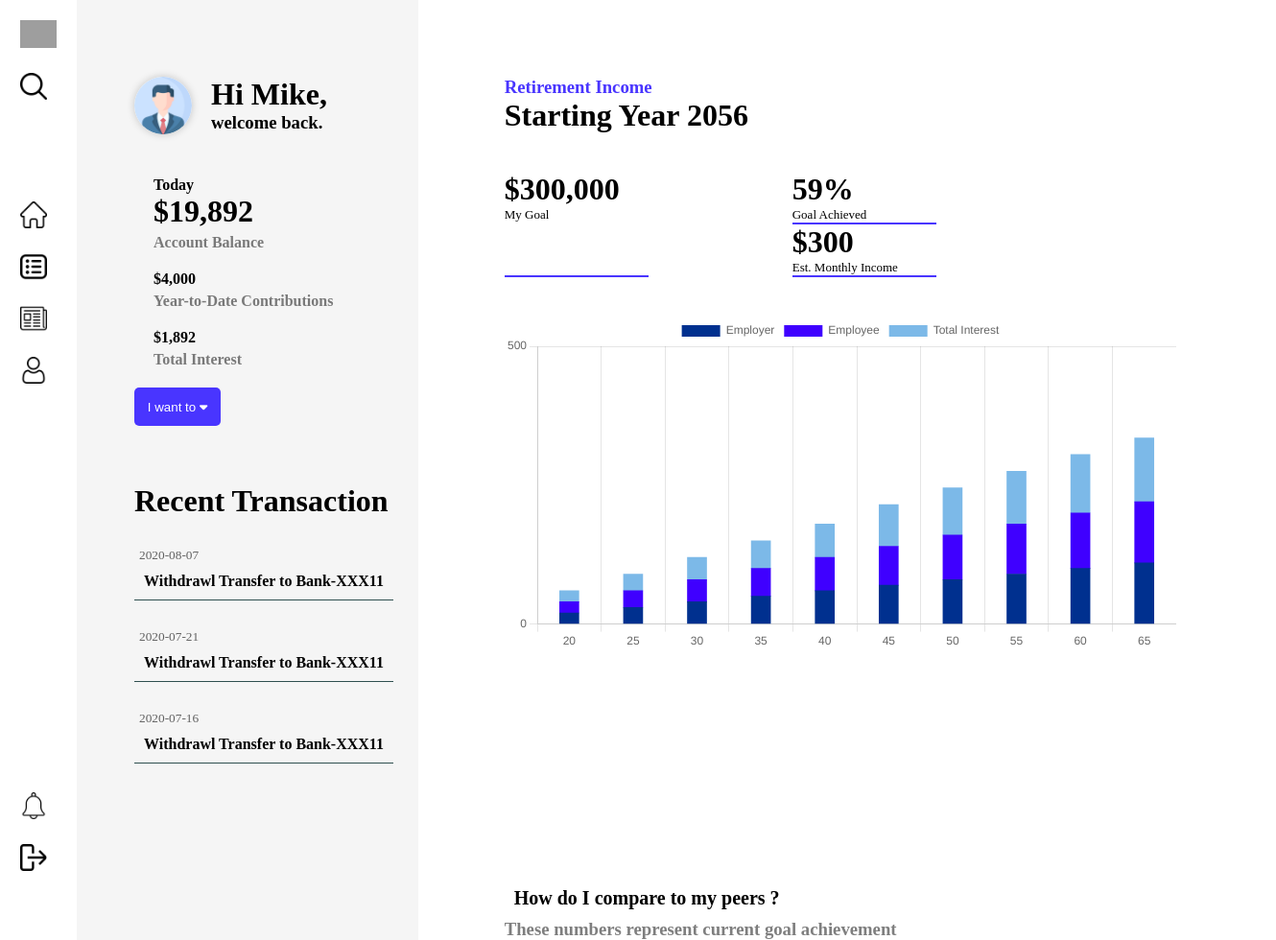
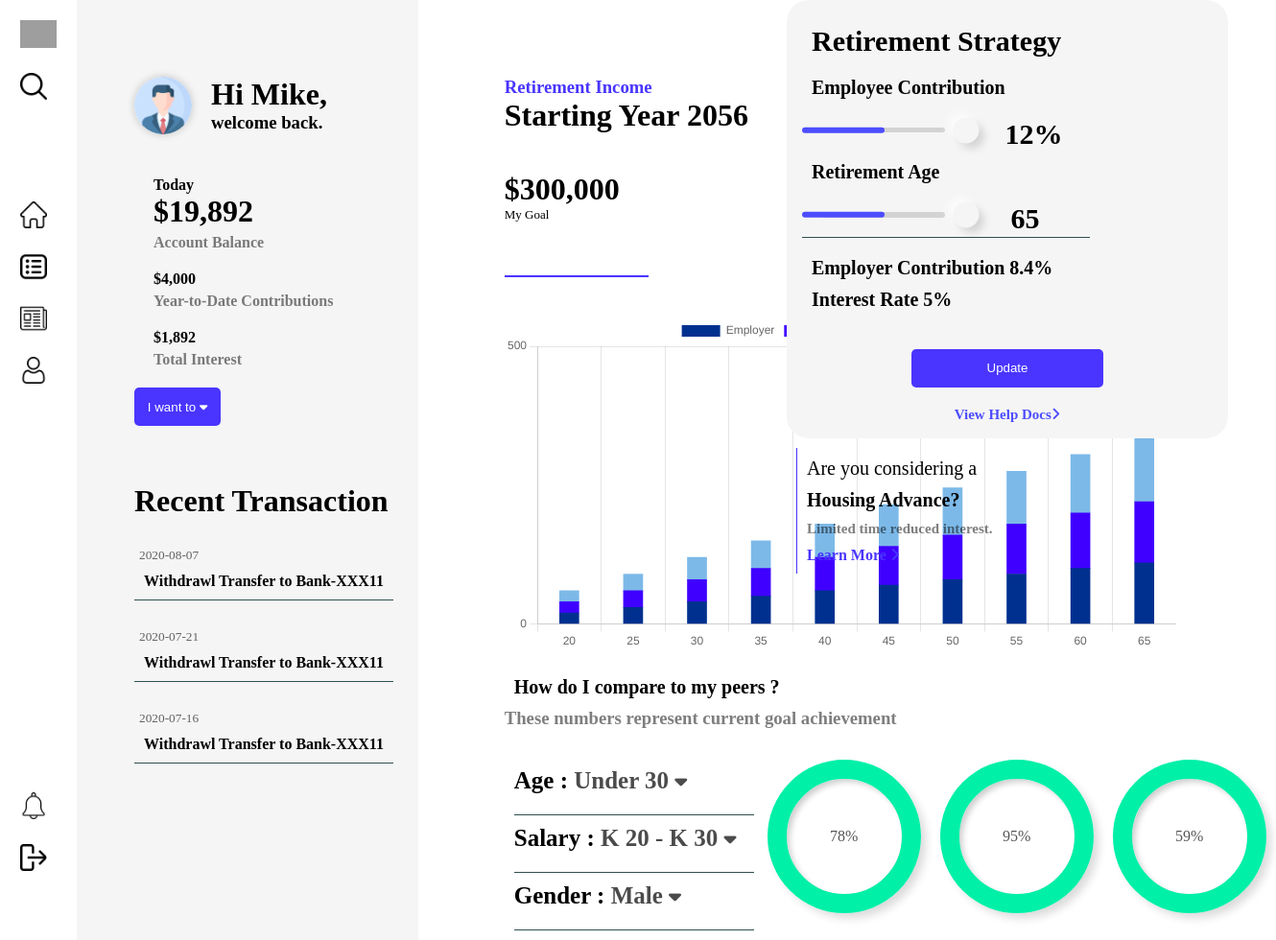
Before and after one commit to abhishek4955/dashboard, a website: page Index.html in a window 1280 px wide. Shown: the whole page at 96% size, 1330 px wide, since content can reach past the window. Drawn offline with nearby package versions, Linux system fonts and the light colour scheme; grey boxes are pictures that could not be loaded.

Commit message:
Update Index.html

```diff
--- a/Index.html
+++ b/Index.html
@@ -124,7 +124,7 @@
         <h3>These numbers represent current goal achievement</h3>
       </div>
 
-      <!-- <div class="information">
+   <div class="information">
       <div class="info">
         <h1>Age : <span>Under 30 <i class="fa-solid fa-caret-down"></i></span></h1>
         <h1>Salary : <span>K 20 - K 30 <i class="fa-solid fa-caret-down"></i></span></h1>
@@ -181,7 +181,7 @@
           </defs>
           <circle class="circle-3" cx="80" cy="80" r="70" stroke-linecap="round" />
         </svg>
-      </div> -->
+      </div>
     </div>
   </div>
 
@@ -191,7 +191,7 @@
     </div>
     </div>
 
-    <!-- <div class="right">
+    <div class="right">
         <div class="options">
         <div class="heading">
             <h1>Retirement Strategy</h1>
@@ -236,7 +236,7 @@
             <h3>Limited time reduced interest.</h3>
             <h4>Learn More <i class="fa-solid fa-angle-right"></i></h4>
         </div>
-    </div> -->
+    </div>
 
 
     </div>
```
